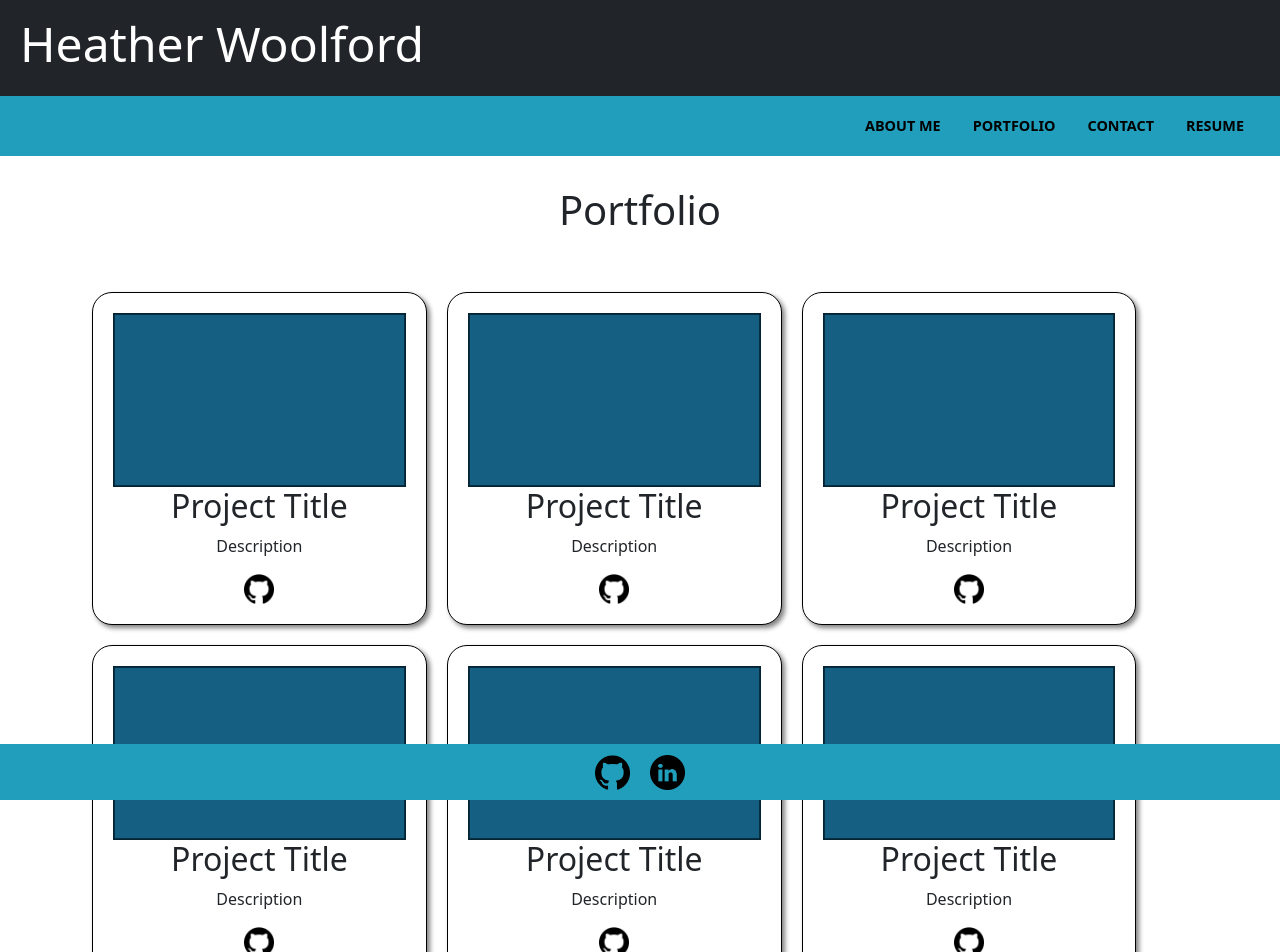
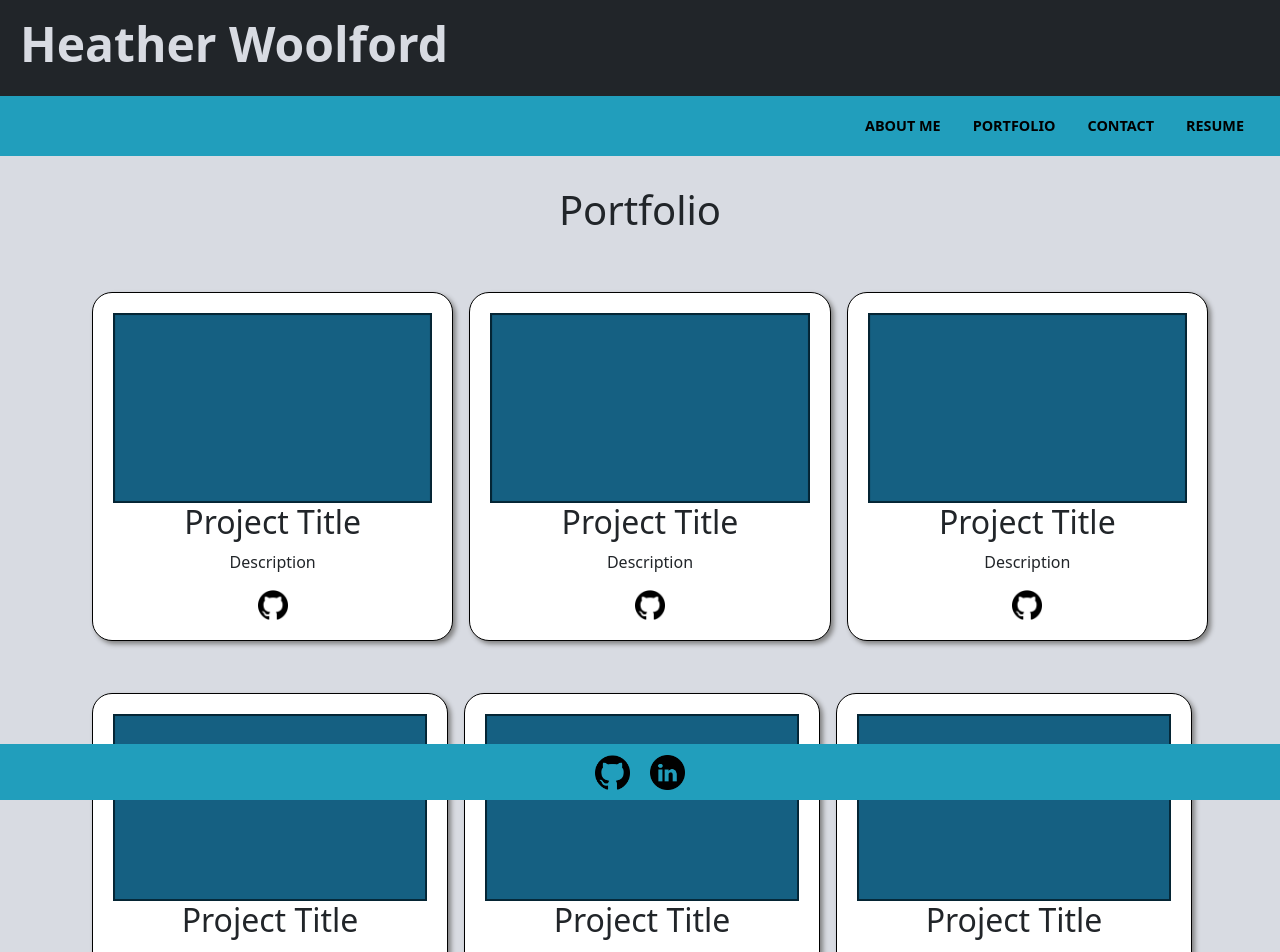
Before and after one commit to hwoolford/professional-portfolio, a React (Vite) app in the folder professional-portfolio/: page /portfolio in a window 1280 px wide. Shown: the top 952 px of the page. Built offline with nearby package versions, Linux system fonts and the light colour scheme.

Commit message:
modified layout for header, about, and portfolio. Added background color to pages

```diff
--- a/professional-portfolio/src/App.jsx
+++ b/professional-portfolio/src/App.jsx
@@ -5,13 +5,24 @@ import Navigation from "./components/Navigation";
 import Header from "./components/Header";
 import Footer from "./components/Footer";
 
+// eslint-disable-next-line react/prop-types
+const Container = ({ children }) => {
+  return (
+    <div style={{ backgroundColor: '#d8dbe2', display: 'flex', flexDirection: 'column', minHeight: '100vh'}}>
+      {children}
+    </div>
+  );
+};
+
 function App() {
   return (
     <>
+    <Container>
       <Header />
       <Navigation />
       <Outlet />
       <Footer />
+      </Container>
     </>
   );
 }
--- a/professional-portfolio/src/components/pages/About.jsx
+++ b/professional-portfolio/src/components/pages/About.jsx
@@ -1,18 +1,36 @@
-import '../../styles/about.css'
+import "../../styles/about.css";
 
 export default function About() {
   return (
     <>
+      <div className="body container-fluid">
         <h1 className="text-center title">About Me</h1>
-    <div className='container'>
-    <img className="portrait" src="./assets/portraittransparentheadbg.png" alt="portrait" />
-    <p className='about'>
-        Lorem ipsum dolor sit amet consectetur adipisicing elit. Numquam enim cum suscipit perspiciatis autem officiis commodi earum? Eum voluptas perspiciatis praesentium officia quibusdam fuga placeat deleniti dolore! Mollitia, dolorem aspernatur laudantium nihil, assumenda deserunt neque pariatur ut eius blanditiis numquam magni? Alias vero obcaecati neque voluptatem blanditiis, ex tenetur repellendus.
+        <div className="row container">
+          <div className="col-md-3">
+            <img
+              className="portrait"
+              src="./assets/portraittransparentheadbg.png"
+              alt="portrait"
+            />
+          </div>
+          <div className="col-md-9">
+            <p className="about">
+              Lorem ipsum dolor sit amet consectetur adipisicing elit. Numquam
+              enim cum suscipit perspiciatis autem officiis commodi earum? Eum
+              voluptas perspiciatis praesentium officia quibusdam fuga placeat
+              deleniti dolore! Mollitia, dolorem aspernatur laudantium nihil,
+              assumenda deserunt neque pariatur ut eius blanditiis numquam
+              magni? Alias vero obcaecati neque voluptatem blanditiis, ex
+              tenetur repellendus.
               <br />
               <br />
-        Lorem ipsum dolor sit amet consectetur adipisicing elit. Sunt quaerat, veritatis voluptate corrupti ratione hic cum cumque neque reiciendis ipsum.
+              Lorem ipsum dolor sit amet consectetur adipisicing elit. Sunt
+              quaerat, veritatis voluptate corrupti ratione hic cum cumque neque
+              reiciendis ipsum.
             </p>
           </div>
+        </div>
+      </div>
     </>
-    )
+  );
 }
--- a/professional-portfolio/src/components/pages/Portfolio.jsx
+++ b/professional-portfolio/src/components/pages/Portfolio.jsx
@@ -2,9 +2,10 @@ import Project from "../Project";
 
 export default function Portfolio() {
   return (
-    <>
+    <div className="body container-fluid container">
       <h1 className="text-center title">Portfolio</h1>
-      <div className="container">
+      <div className="row g-3">
+        <div className="col-md-4">
           <Project
             url="http://www.google.com"
             img="./assets/projectplaceholder.png"
@@ -13,38 +14,8 @@ export default function Portfolio() {
             desc="Description"
             repo="http://www.github.com"
           />
-      <Project
-        url=""
-        img="./assets/projectplaceholder.png"
-        alt=""
-        title="Project Title"
-        desc="Description"
-        repo=""
-      />
-      <Project
-        url=""
-        img="./assets/projectplaceholder.png"
-        alt=""
-        title="Project Title"
-        desc="Description"
-        repo=""
-      />
-      <Project
-        url=""
-        img="./assets/projectplaceholder.png"
-        alt=""
-        title="Project Title"
-        desc="Description"
-        repo=""
-      />
-      <Project
-        url=""
-        img="./assets/projectplaceholder.png"
-        alt=""
-        title="Project Title"
-        desc="Description"
-        repo=""
-      />
+        </div>
+        <div className="col-md-4">
           <Project
             url=""
             img="./assets/projectplaceholder.png"
@@ -54,6 +25,49 @@ export default function Portfolio() {
             repo=""
           />
         </div>
-    </>
+        <div className="col-md-4">
+          <Project
+            url=""
+            img="./assets/projectplaceholder.png"
+            alt=""
+            title="Project Title"
+            desc="Description"
+            repo=""
+          />
+        </div>
+        <div className="row g-3">
+          <div className="col-md-4">
+          <Project
+            url=""
+            img="./assets/projectplaceholder.png"
+            alt=""
+            title="Project Title"
+            desc="Description"
+            repo=""
+          />
+          </div>
+          <div className="col-md-4">
+          <Project
+            url=""
+            img="./assets/projectplaceholder.png"
+            alt=""
+            title="Project Title"
+            desc="Description"
+            repo=""
+          />
+          </div>
+          <div className="col-md-4">
+          <Project
+            url=""
+            img="./assets/projectplaceholder.png"
+            alt=""
+            title="Project Title"
+            desc="Description"
+            repo=""
+          />
+          </div>
+        </div>
+      </div>
+    </div>
   );
 }
--- a/professional-portfolio/src/styles/about.css
+++ b/professional-portfolio/src/styles/about.css
@@ -1,14 +1,9 @@
-/* .container {
-    display: flex;
-    margin-left: auto;
-    margin-right: auto;
-} */
-
 .portrait {
-    height: 150px;
+    height: 250px;
     border-radius: 50%;
+    border: #219ebc 10px solid;
 }
 
 .about {
-    padding: 20px;
+    padding-top: 20px;
 }
--- a/professional-portfolio/src/styles/header.css
+++ b/professional-portfolio/src/styles/header.css
@@ -7,6 +7,7 @@
 
 .headerText {
     font-size: 3rem;
-    color: white;
+    color: #d8dbe2;
     padding-left: 20px;
+    font-weight: bolder;
 }
--- a/professional-portfolio/src/styles/project.css
+++ b/professional-portfolio/src/styles/project.css
@@ -11,7 +11,7 @@
     padding: 20px;
     margin: 10px;
     text-align: center;
-    width: 30%;
+    width: 100%;
 }
 
 .card:hover {
```
Lines whose indentation alone changed are shown as unchanged.
